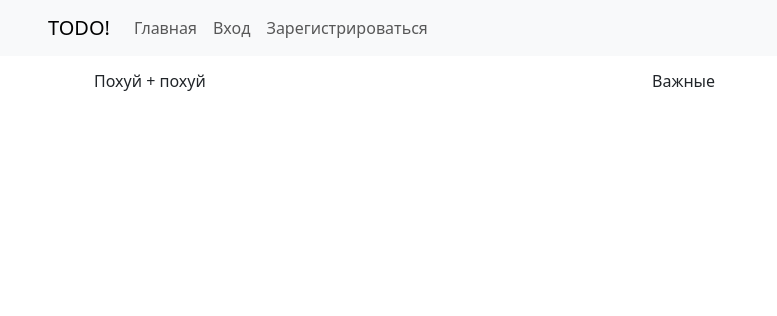
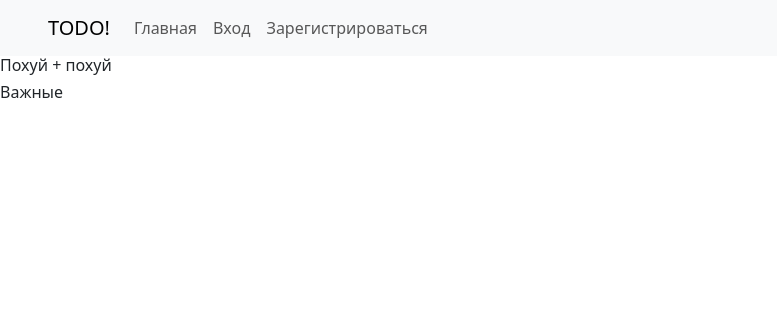
Before and after one commit to UsenUtebayev/to-do-django, a Django app: page / in a window 1280 px wide. Shown: the top 316 px of the page, without its empty margins (0-777 px from the left). Run offline with Django 4.2, Linux system fonts and the light colour scheme; data comes from the database, SQL or seed files in the repository.

Commit message:
-fix: template fix

```diff
--- a/templates/inc/_task-list.html
+++ b/templates/inc/_task-list.html
@@ -1,6 +1,4 @@
-<div class="container d-flex mt-3">
     {% for cat in cats %}
-    <div class="container">
             <h6>{{ cat }}</h6>
             {% for task in tasks %}
                 {% if task.category == cat %}
@@ -17,6 +15,4 @@
                     </div>
                 {% endif %}
             {% endfor %}
-    </div>
     {% endfor %}
-</div>
```
Lines whose indentation alone changed are shown as unchanged.
